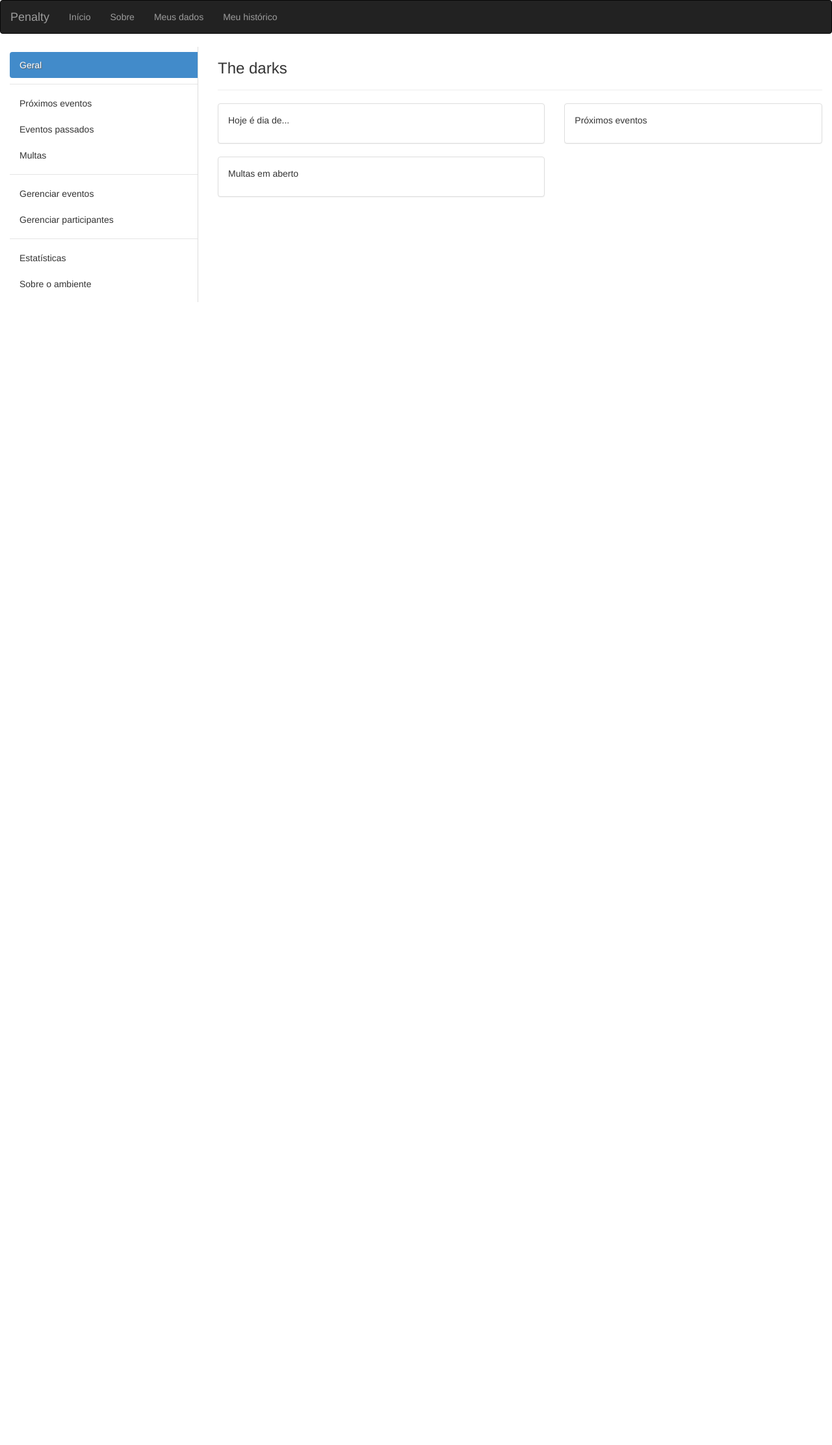
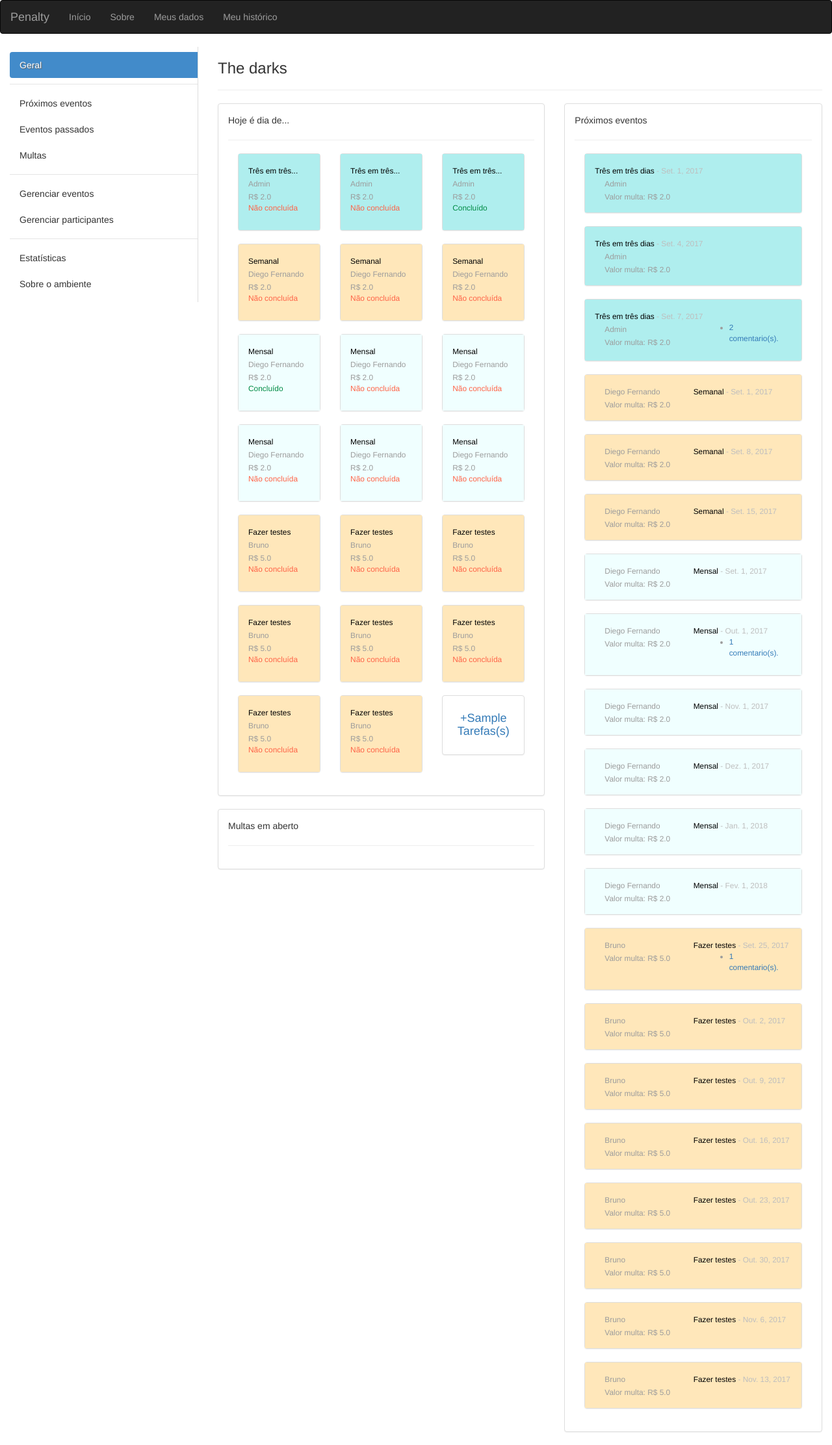
Before and after one commit to Jacknees/penalty, a Django app: template ambiente/templates/detalhe_ambiente.html in a window 1280 px wide. Shown: the whole page at 65% size. Before the commit the page ends 465 px from the top, so only its background shows below. Run offline with Django 3.2, Linux system fonts and the light colour scheme; data comes from the database, SQL or seed files in the repository; both versions use the stored data as it was after the commit; the template is opened without the code that fills it: values that come from a table or form of the project are taken from there, most other values are stand-ins (such as "Sample title", 1, 10 or a date in 2020); some libraries are stand-ins or nearby versions.

Commit message:
#sprint03 - início da criação da página Geral em um ambiente

```diff
--- a/ambiente/models.py
+++ b/ambiente/models.py
@@ -54,7 +54,7 @@ class Evento(models.Model):
 
 		if self.intervalo == 'D':
 			delta = self.data_fim - self.data_inicio
-			for i in range(0, delta.days, self.quantidade_intervalos_repeticao):
+			for i in range(0, delta.days+1, self.quantidade_intervalos_repeticao):
 				evento = copy(self)
 				data = self.data_inicio.toordinal() + i
 				evento.dia_evento = date.fromordinal(data)
--- a/ambiente/templates/detalhe_ambiente.html
+++ b/ambiente/templates/detalhe_ambiente.html
@@ -1,4 +1,5 @@
 {% extends "base.html" %}
+{% load aux_tags %}
 {% block titulo %}Penalty - {{ ambiente.nome }} {% endblock titulo %}
 
 {% block conteudo %}
@@ -30,11 +31,99 @@
 		<div class="panel panel-default">
 		  <div class="panel-body">
 		  	<p>Hoje é dia de...</p>
+		  	<hr>
+		  	{% for evento in tarefas_hj %}
+
+		  	<div class="col-xs-12 col-sm-12 col-md-12 col-lg-4">
+			  	<div class="panel panel-default">
+			  	  {% if evento.intervalo == "D" %}
+			  	  	<div class="panel-body dias">
+			  	  {% elif evento.intervalo == "S" %}
+			  	  	<div class="panel-body semanas">
+			  	  {% else %}
+			  	    <div class="panel-body meses">
+			  	  {% endif %}
+			  	  <small class="pCinzaUser">
+				    <a href="{% url 'ambiente:tarefa' ambiente.pk evento.pk %}" class="titulopindex">{{ evento.nome|truncatechars:16 }}</a><span class="pCinza"></span>
+				    <br>
+			    	{{ evento.responsavel.first_name|truncatechars:16 }}<br>
+			    	R$ {{ evento.valor_multa }}<br>
+			    	{% if evento.solicitacao_de_validacao %}
+			    		<p style="color: #008B45;">Concluído</p>
+			    	{% else %}
+			    		<p style="color: #FF6347;">Não concluída</p>
+			    	{% endif %}
+			    	</small>
+
+				  </div>
+				</div>
+			  </div>
+			{% empty %}
+		  		<div class="container">
+			  		<p>Não há tarefas para hoje! :)</p>
+			  	</div>
+		  	{% endfor %}
+		  	{% if resto_tarefas %}
+		  		<div class="col-xs-12 col-sm-12 col-md-12 col-lg-4">
+				  	<div class="panel panel-default">
+				  	  <div class="panel-body">
+
+				  	  	<a href="#" data-toggle="modal" data-target="#modalS"><h4 style="text-align: center;">+{{ resto_tarefas }} Tarefas(s)</h4></a>
+
+			  				<div class="modal fade" id="modalS" tabindex="-1" role="dialog" aria-labelledby="exampleModalLabel">
+							  <div class="modal-dialog" role="document">
+							    <div class="modal-content">
+							      <div class="modal-header">
+							        <button type="button" class="close" data-dismiss="modal" aria-label="Close"><span aria-hidden="true">&times;</span></button>
+							        <h4 class="modal-title" id="exampleModalLabel">Tarefas para o dia de hoje:</h4>
+							      </div>
+							      <div class="modal-body">
+							      	<div class="row">
+							      	{% for evento in tarefas_hj_total %}
+								  	  <div class="col-xs-12 col-sm-12 col-md-12 col-lg-12">
+									  	<div class="panel panel-default">
+									  	  {% if evento.intervalo == "D" %}
+									  	  	<div class="panel-body dias">
+									  	  {% elif evento.intervalo == "S" %}
+									  	  	<div class="panel-body semanas">
+									  	  {% else %}
+									  	    <div class="panel-body meses">
+									  	  {% endif %}
+									  	  <small class="pCinzaUser">
+										    <a href="{% url 'ambiente:tarefa' ambiente.pk evento.pk %}" class="titulopindex">{{ evento.nome }}</a><span class="pCinza"></span>
+										    <br>
+									    	{{ evento.responsavel.first_name }}<br>
+									    	R$ {{ evento.valor_multa }}<br>
+									    	{% if evento.solicitacao_de_validacao %}
+									    		<p style="color: #008B45;">Concluído</p>
+									    	{% else %}
+									    		<p style="color: #FF6347;">Não concluída</p>
+									    	{% endif %}
+									    	</small>
+
+										  </div>
+										</div>
+									  </div>
+									{% empty %}
+
+								  	{% endfor %}
+								  	</div>
+							      </div>
+							    </div>
+							  </div>
+							</div>
+					  </div>
+					</div>
+				  </div>
+
+
+		  	{% endif %}
 		  </div>
 		</div>
 		<div class="panel panel-default">
 		  <div class="panel-body">
 		  	<p>Multas em aberto</p>
+		  	<hr>
 		  </div>
 		</div>
 	</div>
@@ -42,6 +131,45 @@
 		<div class="panel panel-default">
 		  <div class="panel-body">
 		  	<p>Próximos eventos</p>
+		  	<hr>
+		  	{% for evento in tarefas_proximas %}
+			  <div class="col-xs-12 col-sm-12 col-md-12 col-lg-12">
+			  	<div class="panel panel-default">
+			  	  {% if evento.intervalo == "D" %}
+			  	  	<div class="panel-body dias">
+			  	  {% elif evento.intervalo == "S" %}
+			  	  	<div class="panel-body semanas">
+			  	  {% else %}
+			  	    <div class="panel-body meses">
+			  	  {% endif %}
+			  	  	<small class="pCinzaUser">
+				    	<a href="{% url 'ambiente:tarefa' ambiente.pk evento.pk %}" class="titulopindex">{{ evento.nome }}</a><span class="pCinza"> - {{ evento.dia_evento }}</span>
+					</small>
+				    <div class="col-xs-12 col-sm-12 col-md-6 col-lg-6">
+				    	<small class="pCinzaUser">
+					    	{{ evento.responsavel.first_name }}<br>
+					    	Valor multa: R$ {{ evento.valor_multa }}<br>
+				    	</small>
+				    </div>
+				    <div class="col-xs-12 col-sm-12 col-md-6 col-lg-6">
+				    	<small class="pCinzaUser">
+				    	{% if evento|coment %}
+				    		<ul>
+				    			<li><a href="{% url 'ambiente:tarefa' ambiente.pk evento.pk %}">{{ evento|coment }} comentario(s).</a></li>
+				    		</ul>
+				    	{% endif %}
+				    </small>
+				    </div>
+
+				  </div>
+				</div>
+			  </div>
+
+		  {% empty %}
+		  	<div class="container">
+		  		<p>Não há nenhuma tarefa futura neste ambiente.</p>
+		  	</div>
+		  {% endfor %}
 		  </div>
 		</div>
 	</div>
--- a/ambiente/templates/novo_evento.html
+++ b/ambiente/templates/novo_evento.html
@@ -42,6 +42,7 @@
 		      	<div class="form-group">
     			{{ field.label_tag }} {{ field }}
     			{{ field.errors }}
+    			{{ field.error_messages }}
     			</div>
 		      {% endfor %}
 			  <button type="submit" class="btn btn-primary btn-block">Criar</button>
```
Also changed, not shown: ambiente/forms.py (+7 -2 lines), ambiente/views.py (+12 -1 lines), db.sqlite3.
